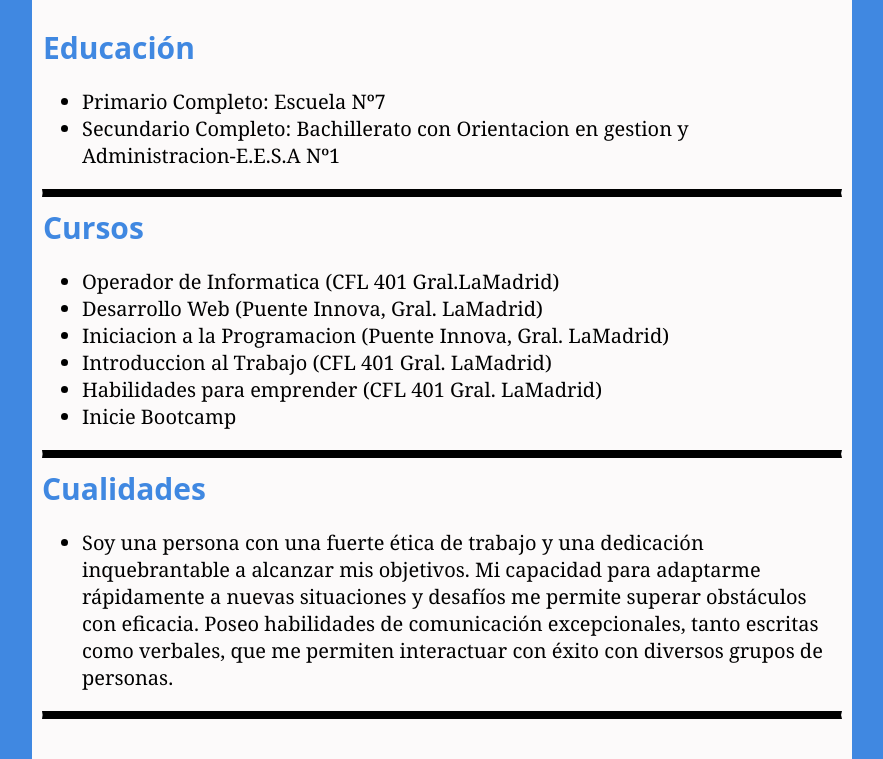
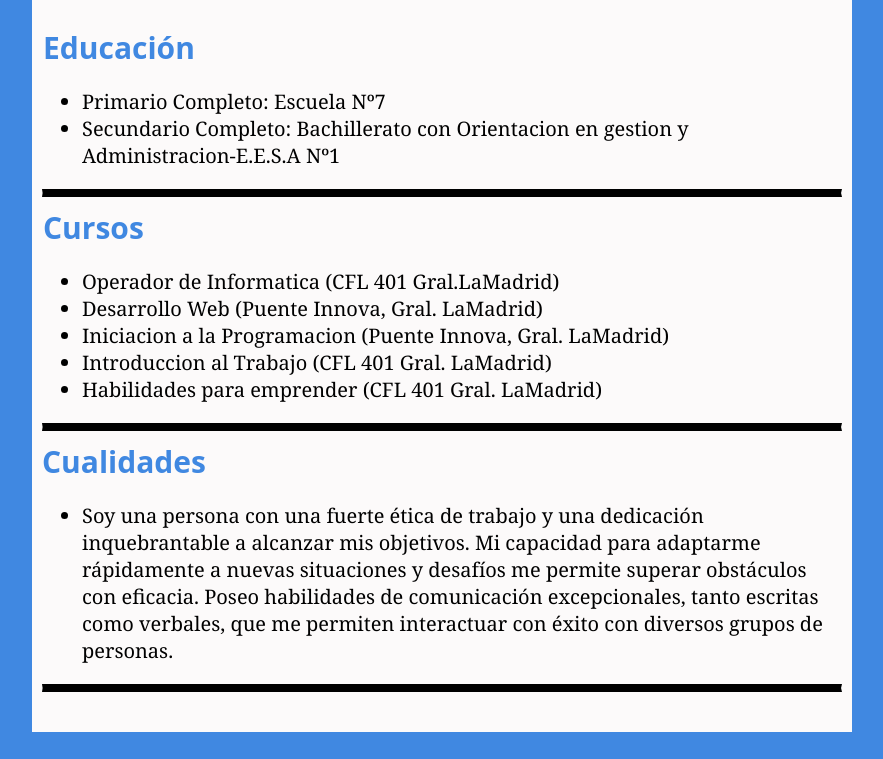
Before and after one commit to Billanilazaro97/CV-WEB, a plain HTML site: page index.html in a window 1280 px wide. Shown: the part 1121-1880 px from the top of the page, without its empty margins (198-1081 px from the left). After the commit the page ends 1853 px from the top, so only its background shows below. Drawn offline with Linux system fonts and the light colour scheme.

Commit message:
me esta copando hacer commit jaja

```diff
--- a/index.html
+++ b/index.html
@@ -71,7 +71,7 @@
                 <li>Iniciacion a la Programacion (Puente Innova, Gral. LaMadrid)</li>
                 <li>Introduccion al Trabajo (CFL 401 Gral. LaMadrid)</li>
                 <li>Habilidades para emprender (CFL 401 Gral. LaMadrid)</li>
-                <li>Inicie Bootcamp</li>
+
             </ul>
             <hr>
             </div>
```
